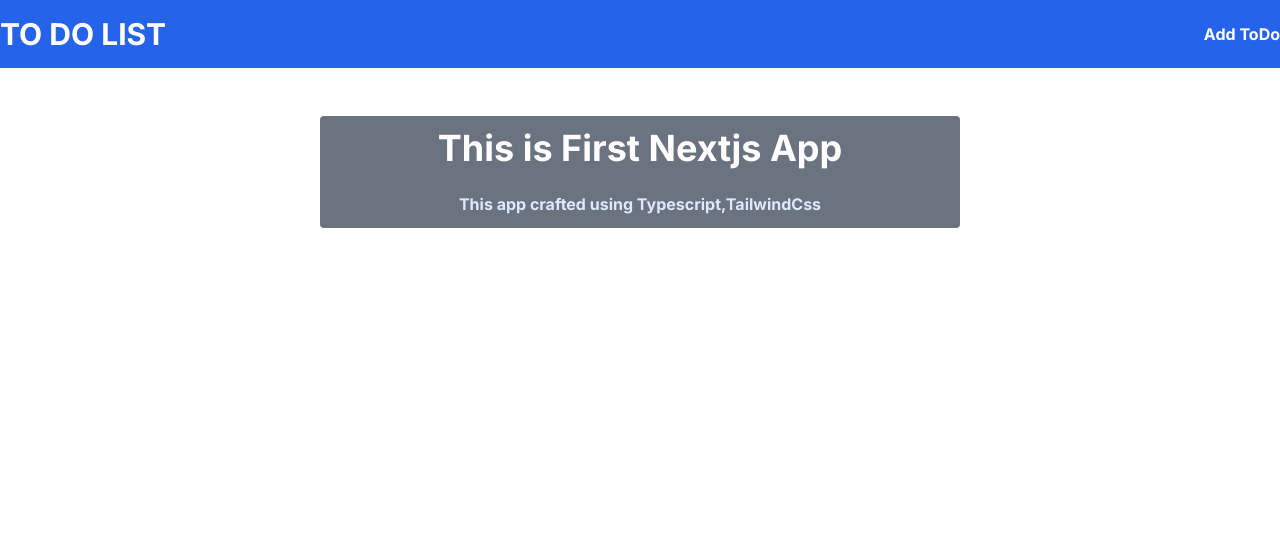
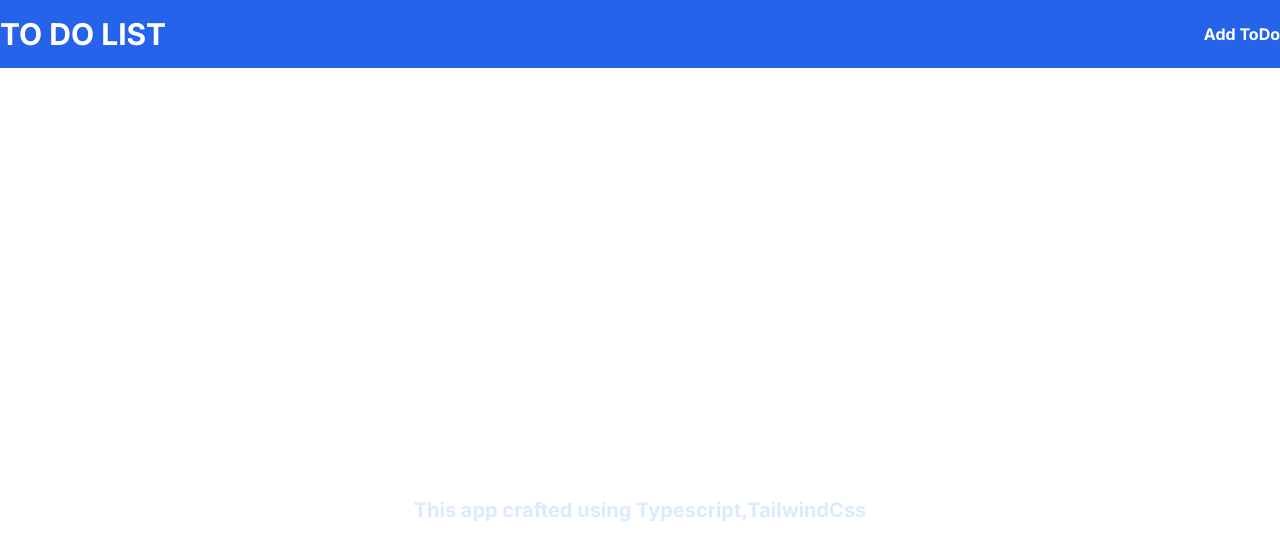
Before and after one commit to momotan039/ToDoList-Nextjs, a Next.js app: page / in a window 1280 px wide. Shown: the top 560 px of the page. Built offline with nearby package versions, Linux system fonts and the light colour scheme.

Commit message:
refactor main page

```diff
--- a/app/page.tsx
+++ b/app/page.tsx
@@ -1,14 +1,13 @@
 import Card from "@/components/Card";
+import Todos from "@/components/Todos";
 
 export default function Home() {
   return (
-    <div className="flex justify-center mt-12">
-      <Card>
-      <h1 className="text-white font-bold text-center text-4xl">
+    <div className="flex justify-center items-center flex-col h-screen">
+      <h1 className="text-white font-bold text-center text-6xl">
         This is First Nextjs App
       </h1>
-      <p className="text-center text-blue-100 font-bold mt-6">This app crafted using Typescript,TailwindCss</p>
-    </Card>
+      <p className="text-center text-blue-100 font-bold mt-6 text-xl">This app crafted using Typescript,TailwindCss</p>
     </div>
   );
 }
```
